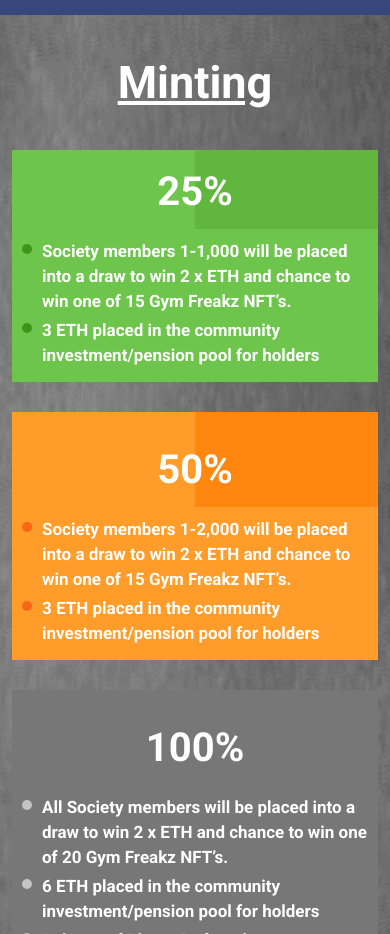
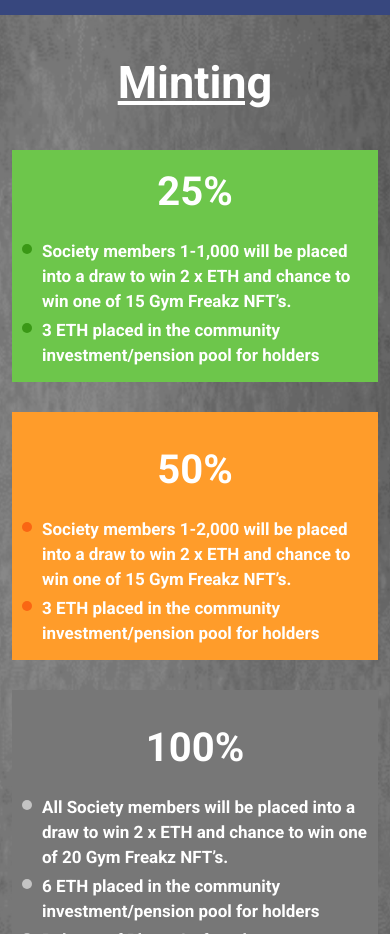
Before and after one commit to rabiulalom01833/gym-freakz, a plain HTML site: page index.html in a window 390 px wide. Shown: the part 5320-6254 px from the top of the page. Drawn offline with Linux system fonts and the light colour scheme; some packages are replaced by stand-ins of ours; a script that the page names is missing.

Commit message:
Update responsive.css

```diff
--- a/assets/css/responsive.css
+++ b/assets/css/responsive.css
@@ -273,5 +273,15 @@
     .number_details.number_details3 ul li:before {
         left: 0;
     }
+    .number {
+        background: #6DC64B;
+    }
 
+    .number.nubmer2 {
+        background: #FF9C2A;
+    }
+
+    .number.nubmer3 {
+        background: #777777;
+    }
 }
```
